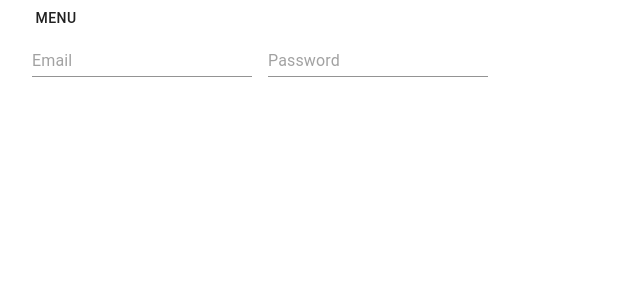
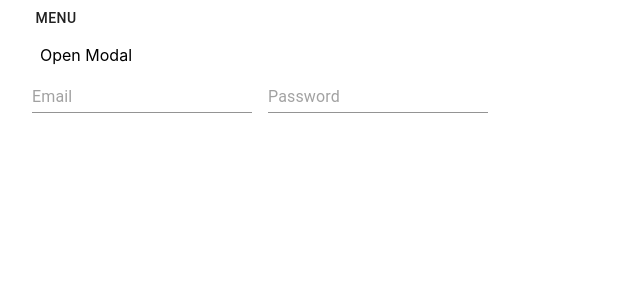
Before and after one commit to Jonahkarew/ffxivguildstack, a React (Create React App) app in the folder client/: page /register in a window 1280 px wide. Shown: the top 300 px of the page, without its empty margins (0-640 px from the left). Built offline with nearby package versions, Linux system fonts and the light colour scheme.

Commit message:
fixed typo in navigation menu

```diff
--- a/client/src/Components/NavigationMenu/NavigationMenu.js
+++ b/client/src/Components/NavigationMenu/NavigationMenu.js
@@ -3,7 +3,7 @@ import { makeStyles} from '@material-ui/core';
 import SwipeableDrawer from '@material-ui/core/SwipeableDrawer';
 import Button from '@material-ui/core/Button'
 // pieces of the list
-import List from '@material-ui/core/list';
+import List from '@material-ui/core/List';
 import ListItem from '@material-ui/core/ListItem';
 import ListItemIcon from '@material-ui/core/ListItemIcon';
 import ListItemText from '@material-ui/core/ListItemText';
@@ -70,9 +70,9 @@ export default function NavigationMenu() {
               </ListItem>
             ))}
 
-            <ListItem button key='testForm'>
+            {/* <ListItem button key='testForm'>
               <LoginForm />
-            </ListItem>
+            </ListItem> */}
           </List>
           <Divider />
           <List>
--- a/client/src/Pages/Register.js
+++ b/client/src/Pages/Register.js
@@ -2,6 +2,7 @@ import React, { Component } from 'react'
 import RegisterForm from '../Components/RegisterForm/RegisterForm'
 import Container from '@material-ui/core/Container'
 import NavigationMenu from '../Components/NavigationMenu/NavigationMenu'
+import LoginForm from '../Components/LoginForm/LoginForm'
 
 class Register extends Component {
     state={
@@ -19,6 +20,9 @@ class Register extends Component {
             <div>
                 <Container maxWidth='lg'>
                 <NavigationMenu ></NavigationMenu>
+
+                    <LoginForm />
+
                     <RegisterForm />
                 </Container>
             </div>
```
